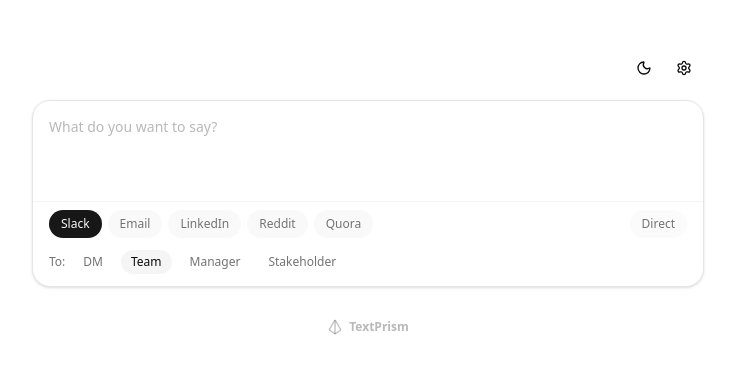
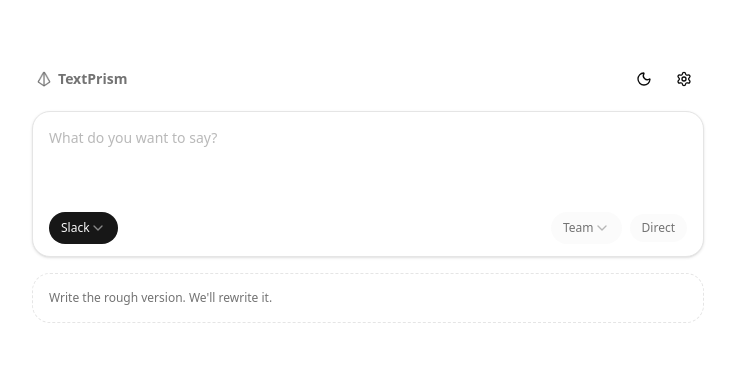
Before and after one commit to vivekimsit/textprism, a Next.js app: page / in a window 1280 px wide. Shown: the part 207-580 px from the top of the page, without its empty margins (272-1007 px from the left). Built offline with nearby package versions, Linux system fonts and the light colour scheme.

Commit message:
Add apple and generic icons as SVG files, enhance page component with sidebar for recent prompts, and implement auto-growing textarea. Update history management with new reuse and duplicate functionalities.

```diff
--- a/app/page.tsx
+++ b/app/page.tsx
@@ -1,6 +1,6 @@
 "use client";
 
-import { Suspense, useMemo, useState, useEffect } from "react";
+import { Suspense, useMemo, useState, useEffect, useRef } from "react";
 import { useTheme } from "next-themes";
 import { Textarea } from "@/components/ui/textarea";
 import { Button } from "@/components/ui/button";
@@ -12,19 +12,14 @@ import {
   SelectValue,
 } from "@/components/ui/select";
 import {
-  Collapsible,
-  CollapsibleContent,
-  CollapsibleTrigger,
-} from "@/components/ui/collapsible";
-import {
   Copy,
   Check,
-  ChevronDown,
   Settings,
   Trash2,
   X,
   Sun,
   Moon,
+  PanelLeft,
 } from "lucide-react";
 import { Logo } from "@/components/logo";
 import { toast } from "sonner";
@@ -37,7 +32,7 @@ import {
   DEFAULT_AUDIENCE,
   CHANNEL_OPTIONS,
 } from "@/hooks/use-preferences";
-import { useHistory, formatRelativeTime } from "@/hooks/use-history";
+import { useHistory, type HistoryItem } from "@/hooks/use-history";
 import {
   generatePrompt,
   canGenerate,
@@ -48,7 +43,8 @@ function HomeContent() {
   const { setTheme, resolvedTheme } = useTheme();
   const [isMounted, setIsMounted] = useState(false);
   const { preferences, isLoaded, setWhoIAm, setDefaultTone } = usePreferences();
-  const { history, addToHistory, clearHistory } = useHistory();
+  const { history, addToHistory, clearHistory, removeFromHistory } =
+    useHistory();
 
   const [message, setMessage] = useState("");
   const [channel, setChannel] = useState<Platform>("slack");
@@ -56,7 +52,8 @@ function HomeContent() {
   const [tone, setTone] = useState<string | null>(null);
   const [copied, setCopied] = useState(false);
   const [showSettings, setShowSettings] = useState(false);
-  const [historyOpen, setHistoryOpen] = useState(false);
+  const [sidebarCollapsed, setSidebarCollapsed] = useState(false);
+  const textareaRef = useRef<HTMLTextAreaElement>(null);
 
   useEffect(() => {
     setIsMounted(true);
@@ -66,6 +63,15 @@ function HomeContent() {
   useEffect(() => {
     setAudience(DEFAULT_AUDIENCE[channel]);
   }, [channel]);
+
+  // Auto-grow textarea based on content
+  useEffect(() => {
+    const textarea = textareaRef.current;
+    if (textarea) {
+      textarea.style.height = "auto";
+      textarea.style.height = `${Math.min(textarea.scrollHeight, 300)}px`;
+    }
+  }, [message]);
 
   const effectiveTone = tone ?? preferences.defaultTone;
   const audienceOptions = AUDIENCE_BY_CHANNEL[channel] || [];
@@ -86,6 +92,44 @@ function HomeContent() {
     });
   }, [debouncedMessage, channel, audience, effectiveTone, preferences.whoIAm]);
 
+  const buildPreview = (input: string) => {
+    const trimmed = input.trim();
+    const maxLength = 160;
+    if (trimmed.length <= maxLength) return trimmed;
+    return `${trimmed.slice(0, maxLength)}...`;
+  };
+
+  const getChannelLabel = (value: string) =>
+    CHANNEL_OPTIONS.find((option) => option.value === value)?.label ?? value;
+
+  const getAudienceLabel = (channelValue: string, value: string) =>
+    AUDIENCE_BY_CHANNEL[channelValue]?.find((option) => option.value === value)
+      ?.label ?? value;
+
+  const getToneLabel = (value: string) =>
+    TONE_OPTIONS.find((option) => option.value === value)?.label ?? value;
+
+  const handleReuse = (item: HistoryItem) => {
+    const input = item.input || item.inputPreview;
+    setMessage(input);
+    setChannel(item.channel as Platform);
+    setAudience(item.audience);
+    setTone(item.tone);
+  };
+
+  const handleDuplicate = (item: HistoryItem) => {
+    const input = item.input || item.inputPreview;
+    addToHistory({
+      channel: item.channel as Platform,
+      audience: item.audience,
+      tone: item.tone,
+      input,
+      inputPreview: buildPreview(input),
+      prompt: item.prompt,
+    });
+    toast.success("Duplicated!");
+  };
+
   const handleCopy = async () => {
     if (!generatedPrompt) return;
 
@@ -94,12 +138,13 @@ function HomeContent() {
       setCopied(true);
       toast.success("Copied!", { description: "Paste into your AI tool" });
 
+      const trimmedMessage = message.trim();
       addToHistory({
         channel,
         audience,
         tone: effectiveTone,
-        inputPreview:
-          message.trim().slice(0, 60) + (message.length > 60 ? "..." : ""),
+        input: trimmedMessage,
+        inputPreview: buildPreview(trimmedMessage),
         prompt: generatedPrompt,
       });
 
@@ -110,6 +155,35 @@ function HomeContent() {
   };
 
   const showPreview = canGenerate(message) && generatedPrompt;
+  const showSidebar = history.length > 0;
+
+  const previewPanel = showPreview ? (
+    <div className="space-y-3 animate-in fade-in slide-in-from-bottom-2 duration-300">
+      <div className="relative">
+        <pre className="text-xs bg-muted/30 rounded-2xl p-4 overflow-x-auto whitespace-pre-wrap font-mono text-muted-foreground max-h-[180px] overflow-y-auto border">
+          {generatedPrompt}
+        </pre>
+      </div>
+
+      <Button onClick={handleCopy} className="w-full rounded-full h-10">
+        {copied ? (
+          <>
+            <Check className="h-4 w-4 mr-2" />
+            Copied!
+          </>
+        ) : (
+          <>
+            <Copy className="h-4 w-4 mr-2" />
+            Copy Prompt
+          </>
+        )}
+      </Button>
+    </div>
+  ) : (
+    <div className="text-xs text-muted-foreground border border-dashed rounded-2xl p-4">
+      Write the rough version. We'll rewrite it.
+    </div>
+  );
 
   if (!isLoaded) {
     return (
@@ -120,10 +194,144 @@ function HomeContent() {
   }
 
   return (
-    <div className="min-h-screen bg-background flex flex-col items-center justify-center px-4 py-8">
+    <div className="min-h-screen bg-background flex">
+      {/* Sidebar */}
+      {showSidebar && (
+        <aside
+          className={`${
+            sidebarCollapsed ? "w-[52px]" : "w-60"
+          } shrink-0 h-screen sticky top-0 transition-all duration-200`}
+        >
+          <div className="h-full bg-muted/30 border-r border-border/40 flex flex-col">
+            {/* Header */}
+            <div
+              className={`flex items-center h-12 ${
+                sidebarCollapsed ? "justify-center px-2" : "justify-between px-3"
+              }`}
+            >
+              {!sidebarCollapsed && (
+                <span className="text-sm font-semibold text-foreground">
+                  Recent prompts
+                </span>
+              )}
+              <div
+                className={`flex items-center ${
+                  sidebarCollapsed ? "flex-col gap-1" : "gap-0.5"
+                }`}
+              >
+                {!sidebarCollapsed && (
+                  <Button
+                    variant="ghost"
+                    size="icon"
+                    className="h-8 w-8 text-muted-foreground hover:text-foreground hover:bg-muted/60"
+                    onClick={clearHistory}
+                    title="Clear history"
+                    aria-label="Clear history"
+                  >
+                    <Trash2 className="h-4 w-4" />
+                  </Button>
+                )}
+                <Button
+                  variant="ghost"
+                  size="icon"
+                  className={`h-8 w-8 text-muted-foreground hover:text-foreground ${
+                    !sidebarCollapsed ? "bg-muted/60 rounded-md" : "hover:bg-muted/60"
+                  }`}
+                  onClick={() => setSidebarCollapsed((prev) => !prev)}
+                  title={sidebarCollapsed ? "Expand recents" : "Collapse recents"}
+                  aria-label={
+                    sidebarCollapsed ? "Expand recents" : "Collapse recents"
+                  }
+                >
+                  <PanelLeft className="h-4 w-4" />
+                </Button>
+              </div>
+            </div>
+
+            {/* Content */}
+            {!sidebarCollapsed ? (
+              <div className="flex-1 overflow-y-auto px-2 py-2">
+                {history.length > 0 ? (
+                  <div className="space-y-1">
+                    {history.map((item) => {
+                      const channelLabel = getChannelLabel(item.channel);
+                      const audienceLabel = getAudienceLabel(
+                        item.channel,
+                        item.audience,
+                      );
+                      const toneLabel = getToneLabel(item.tone);
+
+                      return (
+                        <div
+                          key={item.id}
+                          className="flex items-start justify-between gap-2 p-2 rounded-lg hover:bg-muted/60 transition-colors group cursor-pointer"
+                          onClick={() => handleReuse(item)}
+                        >
+                          <div className="flex-1 min-w-0 space-y-0.5">
+                            <p className="text-sm text-foreground line-clamp-2 whitespace-pre-wrap">
+                              {item.input || item.inputPreview}
+                            </p>
+                            <p className="text-xs text-muted-foreground truncate">
+                              {channelLabel} · {audienceLabel} · {toneLabel}
+                            </p>
+                          </div>
+                          <div className="flex items-center gap-0.5 opacity-0 group-hover:opacity-100 transition-opacity shrink-0">
+                            <Button
+                              variant="ghost"
+                              size="icon"
+                              className="h-6 w-6 text-muted-foreground hover:text-foreground"
+                              onClick={(e) => {
+                                e.stopPropagation();
+                                handleDuplicate(item);
+                              }}
+                              title="Duplicate"
+                            >
+                              <Copy className="h-3 w-3" />
+                            </Button>
+                            <Button
+                              variant="ghost"
+                              size="icon"
+                              className="h-6 w-6 text-muted-foreground hover:text-destructive"
+                              onClick={(e) => {
+                                e.stopPropagation();
+                                removeFromHistory(item.id);
+                              }}
+                              title="Delete"
+                            >
+                              <X className="h-3 w-3" />
+                            </Button>
+                          </div>
+                        </div>
+                      );
+                    })}
+                  </div>
+                ) : (
+                  <p className="text-sm text-muted-foreground px-1 py-3">
+                    Your prompts will appear here once you start copying.
+                  </p>
+                )}
+              </div>
+            ) : (
+              <div className="flex-1" />
+            )}
+          </div>
+        </aside>
+      )}
+
+      {/* Main Content */}
+      <main className="flex-1 flex items-center justify-center px-4 py-8">
         <div className="w-full max-w-2xl space-y-4">
-        {/* Settings toggle - top right */}
-        <div className="flex justify-end px-1 gap-2">
+          {/* Header - logo left, controls right */}
+          <div className="flex items-center justify-between px-1">
+            <Logo
+              className="text-sm text-muted-foreground"
+              onClick={() => {
+                setMessage("");
+                setTone(null);
+                textareaRef.current?.focus();
+              }}
+            />
+            <div className="flex gap-2">
               <Button
                 variant="ghost"
                 size="sm"
@@ -150,6 +358,7 @@ function HomeContent() {
               >
                 <Settings className="h-4 w-4" />
               </Button>
+            </div>
           </div>
 
           {/* Settings Panel */}
@@ -212,36 +421,49 @@ function HomeContent() {
           <div className="rounded-2xl border bg-card shadow-sm overflow-hidden">
             {/* Textarea */}
             <Textarea
+              ref={textareaRef}
               value={message}
               onChange={(e) => setMessage(e.target.value)}
               placeholder="What do you want to say?"
-            className="min-h-[100px] text-base resize-none border-0 shadow-none focus-visible:ring-0 rounded-none p-4 placeholder:text-muted-foreground/50"
+              className="min-h-[100px] text-base resize-none border-0 shadow-none focus-visible:ring-0 rounded-none p-4 placeholder:text-muted-foreground/50 overflow-hidden"
               autoFocus
             />
 
-          {/* Controls row - Channels left, Tone right */}
-          <div className="px-4 pb-3 pt-2 flex items-center justify-between border-t border-border/40">
-            {/* Left: Channel pills */}
-            <div className="flex flex-wrap items-center gap-1.5">
+            {/* Controls row - Channel left, To + Tone right */}
+            <div className="px-4 pb-3 pt-0 flex items-center justify-between gap-3">
+              {/* Left: Channel dropdown */}
+              <Select
+                value={channel}
+                onValueChange={(value) => setChannel(value as Platform)}
+              >
+                <SelectTrigger className="h-8 w-auto rounded-full text-xs font-medium bg-primary text-primary-foreground border-0 shadow-none hover:bg-primary/90">
+                  <SelectValue />
+                </SelectTrigger>
+                <SelectContent>
                   {CHANNEL_OPTIONS.map((ch) => (
-                <button
-                  key={ch.value}
-                  onClick={() => setChannel(ch.value)}
-                  className={`
-                    px-3 py-1.5 rounded-full text-xs font-medium transition-all
-                    ${
-                      channel === ch.value
-                        ? "bg-primary text-primary-foreground"
-                        : "bg-muted/60 text-muted-foreground hover:bg-muted hover:text-foreground"
-                    }
-                  `}
-                >
+                    <SelectItem key={ch.value} value={ch.value}>
                       {ch.label}
-                </button>
+                    </SelectItem>
                   ))}
-            </div>
+                </SelectContent>
+              </Select>
 
-            {/* Right: Current tone pill */}
+              {/* Right: Audience dropdown + Tone pill */}
+              <div className="flex items-center gap-2">
+                {audienceOptions.length > 1 && (
+                  <Select value={audience} onValueChange={setAudience}>
+                      <SelectTrigger className="h-8 w-auto rounded-full text-xs bg-muted/40 text-muted-foreground border-0 shadow-none hover:bg-muted">
+                        <SelectValue />
+                      </SelectTrigger>
+                      <SelectContent>
+                        {audienceOptions.map((opt) => (
+                          <SelectItem key={opt.value} value={opt.value}>
+                            {opt.label}
+                          </SelectItem>
+                        ))}
+                      </SelectContent>
+                    </Select>
+                )}
                 <button
                   onClick={() => {
                     const currentIndex = TONE_OPTIONS.findIndex(
@@ -257,110 +479,12 @@ function HomeContent() {
                     effectiveTone}
                 </button>
               </div>
-
-          {/* Audience row - only if multiple options */}
-          {audienceOptions.length > 1 && (
-            <div className="px-4 pb-3 flex items-center gap-2">
-              <span className="text-xs text-muted-foreground">To:</span>
-              {audienceOptions.map((opt) => (
-                <button
-                  key={opt.value}
-                  onClick={() => setAudience(opt.value)}
-                  className={`
-                    px-2.5 py-1 rounded-full text-xs transition-all
-                    ${
-                      audience === opt.value
-                        ? "bg-muted text-foreground"
-                        : "text-muted-foreground hover:text-foreground"
-                    }
-                  `}
-                >
-                  {opt.label}
-                </button>
-              ))}
             </div>
-          )}
           </div>
 
-        {/* Preview & Copy */}
-        {showPreview && (
-          <div className="space-y-3 animate-in fade-in slide-in-from-bottom-2 duration-300">
-            <div className="relative">
-              <pre className="text-xs bg-muted/30 rounded-2xl p-4 overflow-x-auto whitespace-pre-wrap font-mono text-muted-foreground max-h-[180px] overflow-y-auto border">
-                {generatedPrompt}
-              </pre>
+          {previewPanel}
         </div>
-
-            <Button onClick={handleCopy} className="w-full rounded-full h-10">
-              {copied ? (
-                <>
-                  <Check className="h-4 w-4 mr-2" />
-                  Copied!
-                </>
-              ) : (
-                <>
-                  <Copy className="h-4 w-4 mr-2" />
-                  Copy Prompt
-                </>
-              )}
-            </Button>
-          </div>
-        )}
-
-        {/* History */}
-        {history.length > 0 && (
-          <Collapsible open={historyOpen} onOpenChange={setHistoryOpen}>
-            <CollapsibleTrigger asChild>
-              <button className="flex items-center gap-2 text-xs text-muted-foreground hover:text-foreground transition-colors w-full justify-center py-2">
-                <ChevronDown
-                  className={`h-3 w-3 transition-transform ${historyOpen ? "rotate-180" : ""}`}
-                />
-                Recent ({history.length})
-              </button>
-            </CollapsibleTrigger>
-            <CollapsibleContent className="space-y-2 pt-2">
-              {history.map((item) => (
-                <div
-                  key={item.id}
-                  className="flex items-center justify-between p-3 rounded-xl bg-muted/30 hover:bg-muted/50 transition-colors group"
-                >
-                  <div className="flex-1 min-w-0">
-                    <p className="text-sm truncate">{item.inputPreview}</p>
-                    <p className="text-xs text-muted-foreground">
-                      {item.channel} · {formatRelativeTime(item.timestamp)}
-                    </p>
-                  </div>
-                  <Button
-                    variant="ghost"
-                    size="icon"
-                    className="h-8 w-8 opacity-0 group-hover:opacity-100 transition-opacity"
-                    onClick={async () => {
-                      await navigator.clipboard.writeText(item.prompt);
-                      toast.success("Copied!");
-                    }}
-                  >
-                    <Copy className="h-3 w-3" />
-                  </Button>
-                </div>
-              ))}
-              <Button
-                variant="ghost"
-                size="sm"
-                className="w-full text-xs text-muted-foreground hover:text-destructive"
-                onClick={clearHistory}
-              >
-                <Trash2 className="h-3 w-3 mr-1" />
-                Clear history
-              </Button>
-            </CollapsibleContent>
-          </Collapsible>
-        )}
-
-        {/* Footer branding */}
-        <div className="flex justify-center pt-4">
-          <Logo className="text-xs text-muted-foreground/50" />
-        </div>
-      </div>
+      </main>
     </div>
   );
 }
--- a/components/logo.tsx
+++ b/components/logo.tsx
@@ -3,15 +3,31 @@ import { Pyramid } from "lucide-react";
 interface LogoProps {
   className?: string;
   iconClassName?: string;
+  onClick?: () => void;
 }
 
-export function Logo({ className = "", iconClassName = "" }: LogoProps) {
+export function Logo({ className = "", iconClassName = "", onClick }: LogoProps) {
+  const content = (
+    <>
+      <Pyramid className={`h-4 w-4 animate-spin-y ${iconClassName}`} />
+      <span className="font-semibold">TextPrism</span>
+    </>
+  );
+
+  if (onClick) {
+    return (
+      <button
+        onClick={onClick}
+        className={`flex items-center gap-1.5 hover:opacity-70 transition-opacity cursor-pointer ${className}`}
+      >
+        {content}
+      </button>
+    );
+  }
+
   return (
     <div className={`flex items-center gap-1.5 ${className}`}>
-      <Pyramid
-        className={`h-4 w-4 animate-spin-y ${iconClassName}`}
-      />
-      <span className="font-semibold">TextPrism</span>
+      {content}
     </div>
   );
 }
--- a/hooks/use-history.ts
+++ b/hooks/use-history.ts
@@ -11,7 +11,8 @@ export interface HistoryItem {
   channel: string;
   audience: string;
   tone: string;
-  inputPreview: string; // First 60 chars of input
+  input: string; // Full user input
+  inputPreview: string; // Short preview of input
   prompt: string; // Full generated prompt
 }
 
```
Also changed, not shown: app/apple-icon.svg (added), app/icon.svg (added). Lines whose indentation alone changed are shown as unchanged.
